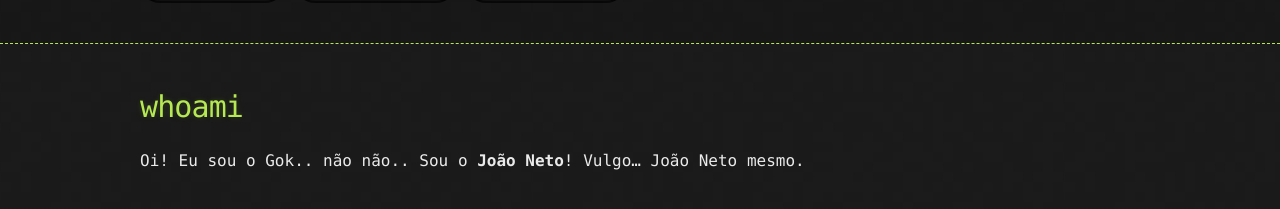
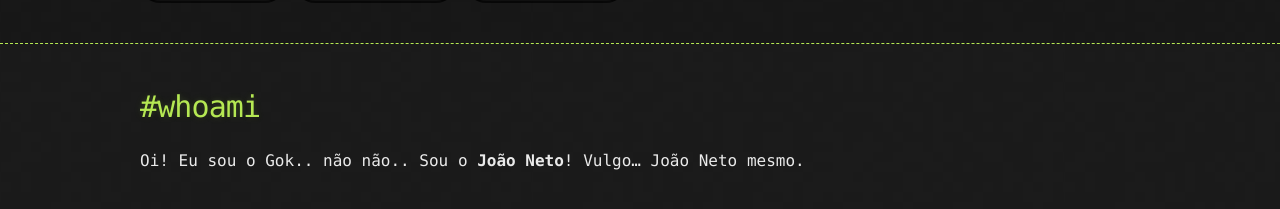
Before and after one commit to j040n3t0/j040n3t0.github.io, a Jekyll site: the page built from index.md, in a window 1280 px wide. Shown: the part 149-358 px from the top of the page. Built offline with Jekyll 4.4.1, drawn with Linux system fonts in a browser that asks for light colours; our own code applies the rules of GitHub Pages for plain Markdown files.

```diff
--- a/index.md
+++ b/index.md
@@ -2,6 +2,6 @@
 layout: default
 ---
 
-# whoami
+# #whoami
 
 Oi! Eu sou o Gok.. não não.. Sou o **João Neto**! Vulgo... João Neto mesmo.
```
